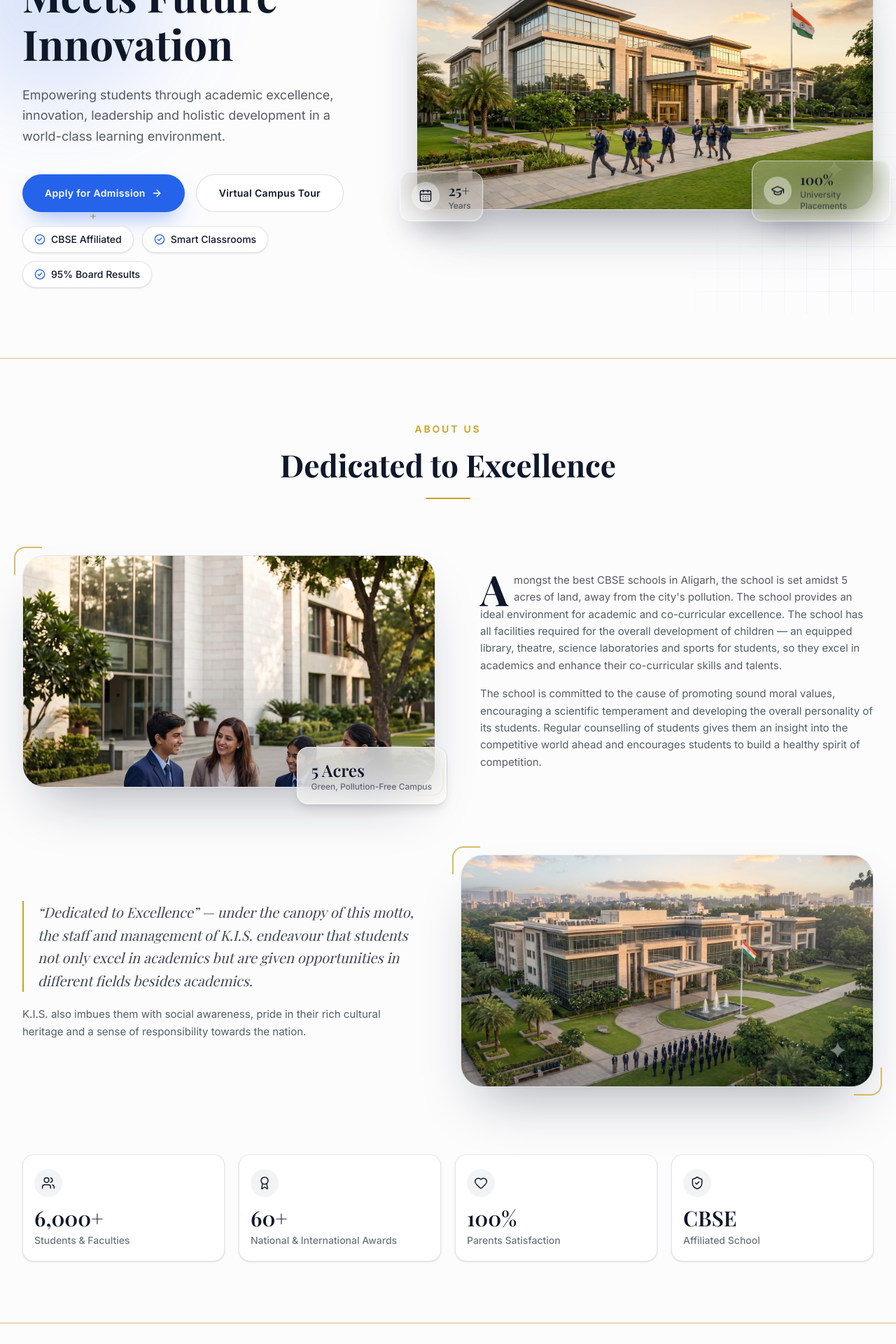
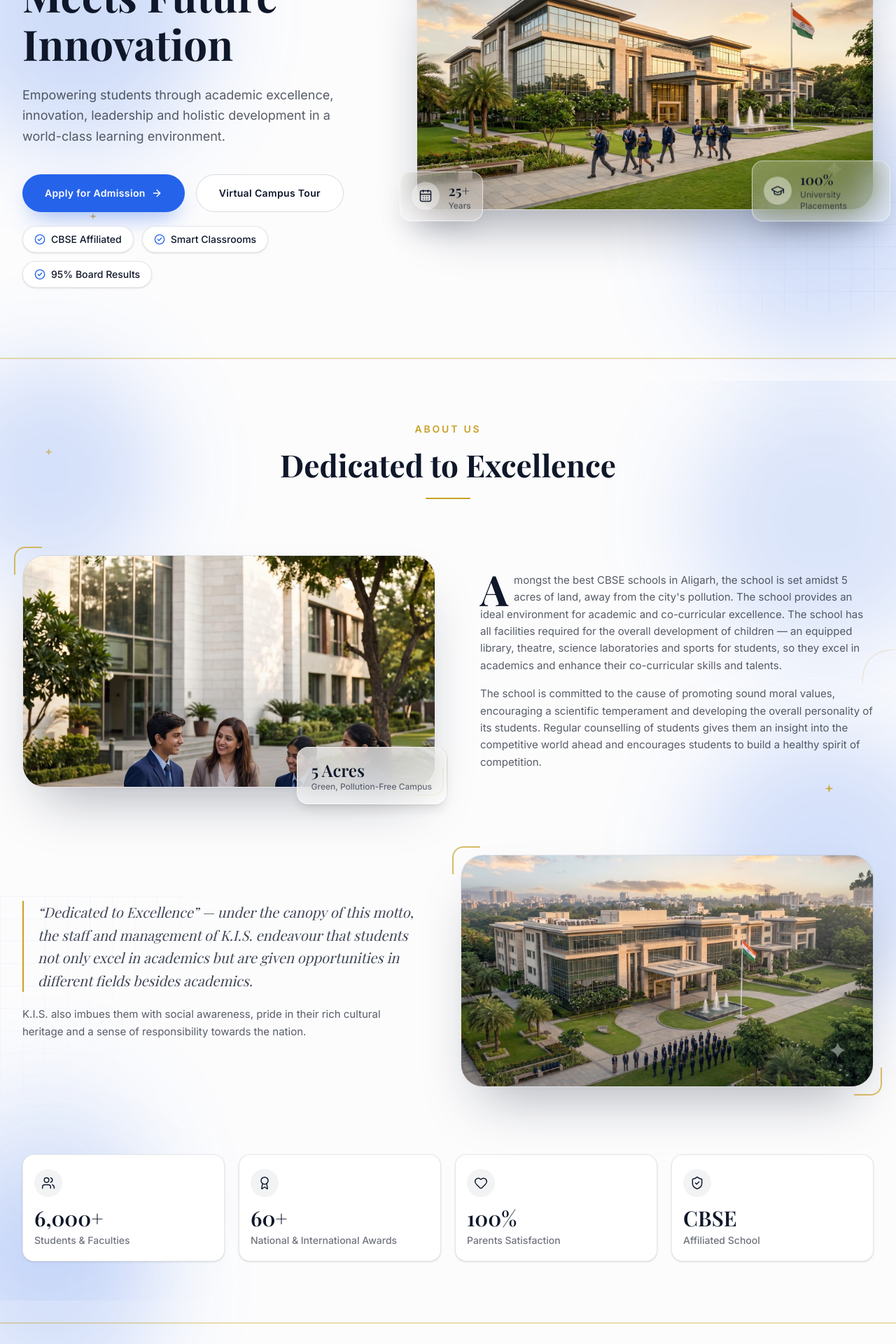
Before and after one commit to Hamidrza0008/DETTROIN-INT-HamidRza-Website, a Next.js app: page / in a window 1280 px wide. Shown: the part 320-2240 px from the top of the page at 70% size. Built offline with nearby package versions, Linux system fonts and the light colour scheme; a web font is replaced by a local one.

Commit message:
UI improvment

```diff
--- a/components/About.jsx
+++ b/components/About.jsx
@@ -86,8 +86,20 @@ export default function About() {
   return (
     <section
       id="about"
-      className="relative py-8 sm:py-10 lg:py-14"
+      className="relative overflow-hidden py-8 sm:py-10 lg:py-14"
     >
+      <motion.div
+        aria-hidden="true"
+        className="pointer-events-none absolute -right-24 top-0 -z-10 h-96 w-96 rounded-full bg-blue/15 blur-3xl"
+        animate={{ x: [0, -12, 0], y: [0, 8, 0] }}
+        transition={{ duration: 20, repeat: Infinity, ease: "easeInOut" }}
+      />
+      <motion.div
+        aria-hidden="true"
+        className="pointer-events-none absolute -left-24 bottom-0 -z-10 h-80 w-80 rounded-full bg-blue/10 blur-3xl"
+        animate={{ x: [0, 14, 0], y: [0, -10, 0] }}
+        transition={{ duration: 24, repeat: Infinity, ease: "easeInOut", delay: 3 }}
+      />
       <div className="site-container">
         <motion.div
           initial={{ opacity: 0, y: 16 }}
--- a/components/Academics.jsx
+++ b/components/Academics.jsx
@@ -102,7 +102,19 @@ export default function Academics() {
   const mobile = useScrollProgress(mobileRef);
 
   return (
-    <section id="academics" className="relative py-8 sm:py-10 lg:py-14">
+    <section id="academics" className="relative overflow-hidden py-8 sm:py-10 lg:py-14">
+      <motion.div
+        aria-hidden="true"
+        className="pointer-events-none absolute -right-24 bottom-0 -z-10 h-96 w-96 rounded-full bg-blue/15 blur-3xl"
+        animate={{ x: [0, -14, 0], y: [0, 10, 0] }}
+        transition={{ duration: 24, repeat: Infinity, ease: "easeInOut" }}
+      />
+      <motion.div
+        aria-hidden="true"
+        className="pointer-events-none absolute -left-24 top-0 -z-10 h-72 w-72 rounded-full bg-blue/10 blur-3xl"
+        animate={{ x: [0, 12, 0], y: [0, -8, 0] }}
+        transition={{ duration: 20, repeat: Infinity, ease: "easeInOut", delay: 1.5 }}
+      />
       <div className="site-container">
         <motion.div
           initial={{ opacity: 0, y: 16 }}
--- a/components/AdmissionProcess.jsx
+++ b/components/AdmissionProcess.jsx
@@ -82,7 +82,19 @@ export default function AdmissionProcess() {
   });
 
   return (
-    <section id="admissions" className="relative py-8 sm:py-10 lg:py-14">
+    <section id="admissions" className="relative overflow-hidden py-8 sm:py-10 lg:py-14">
+      <motion.div
+        aria-hidden="true"
+        className="pointer-events-none absolute -left-24 bottom-0 -z-10 h-96 w-96 rounded-full bg-blue/15 blur-3xl"
+        animate={{ x: [0, 16, 0], y: [0, -10, 0] }}
+        transition={{ duration: 22, repeat: Infinity, ease: "easeInOut" }}
+      />
+      <motion.div
+        aria-hidden="true"
+        className="pointer-events-none absolute -right-24 top-0 -z-10 h-72 w-72 rounded-full bg-blue/10 blur-3xl"
+        animate={{ x: [0, -12, 0], y: [0, 8, 0] }}
+        transition={{ duration: 18, repeat: Infinity, ease: "easeInOut", delay: 2 }}
+      />
       <div className="site-container">
         <motion.div
           initial={{ opacity: 0, y: 16 }}
--- a/components/AmbientBackground.jsx
+++ b/components/AmbientBackground.jsx
@@ -8,6 +8,10 @@ const SPARKLES = [
   { top: "78vh", left: "10%", size: 10, delay: 1.4 },
   { top: "22vh", left: "94%", size: 12, delay: 0.8 },
   { top: "60vh", left: "88%", size: 9, delay: 2.2 },
+  { top: "120vh", left: "5%", size: 11, delay: 1.0 },
+  { top: "180vh", left: "92%", size: 13, delay: 1.8 },
+  { top: "250vh", left: "8%", size: 10, delay: 0.5 },
+  { top: "320vh", left: "90%", size: 12, delay: 2.5 },
 ];
 
 export default function AmbientBackground() {
@@ -26,19 +30,44 @@ export default function AmbientBackground() {
         <path d="M120 60C80 60 60 40 60 0" stroke="currentColor" strokeWidth="1.5" />
       </svg>
 
-      {/* blue glows — kept strictly within the Hero viewport, never bleeding past it */}
+      {/* blue glows — spread across full page height for continuous premium feel */}
       <motion.div
-        className="absolute -right-24 -top-24 h-80 w-80 rounded-full bg-blue/15 blur-3xl"
+        className="absolute -right-24 -top-24 h-96 w-96 rounded-full bg-blue/20 blur-3xl"
         animate={reduceMotion ? undefined : { x: [0, -18, 0], y: [0, 12, 0] }}
         transition={{ duration: 26, repeat: Infinity, ease: "easeInOut", delay: 2 }}
       />
       <motion.div
-        className="absolute -left-24 top-[20vh] h-80 w-80 rounded-full bg-blue/15 blur-3xl"
+        className="absolute -left-24 top-[20vh] h-96 w-96 rounded-full bg-blue/20 blur-3xl"
         animate={reduceMotion ? undefined : { x: [0, 20, 0], y: [0, -14, 0] }}
         transition={{ duration: 22, repeat: Infinity, ease: "easeInOut" }}
       />
+      <motion.div
+        className="absolute -right-24 top-[55vh] h-96 w-96 rounded-full bg-blue/[0.18] blur-3xl"
+        animate={reduceMotion ? undefined : { x: [0, -15, 0], y: [0, 10, 0] }}
+        transition={{ duration: 24, repeat: Infinity, ease: "easeInOut", delay: 1.5 }}
+      />
+      <motion.div
+        className="absolute -left-24 top-[105vh] h-80 w-80 rounded-full bg-blue/[0.18] blur-3xl"
+        animate={reduceMotion ? undefined : { x: [0, 18, 0], y: [0, -12, 0] }}
+        transition={{ duration: 28, repeat: Infinity, ease: "easeInOut", delay: 0.5 }}
+      />
+      <motion.div
+        className="absolute -right-24 top-[170vh] h-96 w-96 rounded-full bg-blue/[0.18] blur-3xl"
+        animate={reduceMotion ? undefined : { x: [0, -20, 0], y: [0, 14, 0] }}
+        transition={{ duration: 25, repeat: Infinity, ease: "easeInOut", delay: 3 }}
+      />
+      <motion.div
+        className="absolute -left-24 top-[250vh] h-80 w-80 rounded-full bg-blue/[0.18] blur-3xl"
+        animate={reduceMotion ? undefined : { x: [0, 16, 0], y: [0, -10, 0] }}
+        transition={{ duration: 23, repeat: Infinity, ease: "easeInOut", delay: 1 }}
+      />
+      <motion.div
+        className="absolute -right-24 top-[330vh] h-96 w-96 rounded-full bg-blue/20 blur-3xl"
+        animate={reduceMotion ? undefined : { x: [0, -14, 0], y: [0, 18, 0] }}
+        transition={{ duration: 27, repeat: Infinity, ease: "easeInOut", delay: 2.5 }}
+      />
 
-      {/* faint blueprint grid, Hero's lower-right corner */}
+      {/* faint blueprint grid — upper */}
       <div
         className="absolute right-0 top-[60vh] h-72 w-72 opacity-40"
         style={{
@@ -50,9 +79,24 @@ export default function AmbientBackground() {
         }}
       />
 
-      {/* gold arc near the bottom of the last section */}
+      {/* faint blueprint grid — lower */}
+      <div
+        className="absolute left-0 top-[200vh] h-72 w-72 opacity-30"
+        style={{
+          backgroundImage:
+            "linear-gradient(to right, rgba(37,99,235,0.14) 1px, transparent 1px), linear-gradient(to bottom, rgba(37,99,235,0.14) 1px, transparent 1px)",
+          backgroundSize: "32px 32px",
+          maskImage: "linear-gradient(to bottom right, black 20%, transparent 75%)",
+          WebkitMaskImage: "linear-gradient(to bottom right, black 20%, transparent 75%)",
+        }}
+      />
+
+      {/* gold arcs */}
       <svg className="absolute bottom-0 left-0 h-32 w-32 text-gold/25" viewBox="0 0 120 120" fill="none">
         <path d="M0 60C40 60 60 80 60 120" stroke="currentColor" strokeWidth="1.5" />
+      </svg>
+      <svg className="absolute top-[150vh] right-0 h-24 w-24 text-gold/20" viewBox="0 0 120 120" fill="none">
+        <path d="M120 60C80 60 60 80 60 120" stroke="currentColor" strokeWidth="1.5" />
       </svg>
 
       {SPARKLES.map((s, i) => (
--- a/components/Contact.jsx
+++ b/components/Contact.jsx
@@ -33,7 +33,19 @@ export default function Contact() {
   };
 
   return (
-    <section id="contact" className="relative py-8 sm:py-10 lg:py-14">
+    <section id="contact" className="relative overflow-hidden py-8 sm:py-10 lg:py-14">
+      <motion.div
+        aria-hidden="true"
+        className="pointer-events-none absolute -right-24 top-1/3 -z-10 h-96 w-96 rounded-full bg-blue/15 blur-3xl"
+        animate={{ x: [0, -14, 0], y: [0, 10, 0] }}
+        transition={{ duration: 22, repeat: Infinity, ease: "easeInOut" }}
+      />
+      <motion.div
+        aria-hidden="true"
+        className="pointer-events-none absolute -left-24 bottom-0 -z-10 h-72 w-72 rounded-full bg-blue/10 blur-3xl"
+        animate={{ x: [0, 12, 0], y: [0, -8, 0] }}
+        transition={{ duration: 18, repeat: Infinity, ease: "easeInOut", delay: 2.5 }}
+      />
       <div className="site-container">
         <motion.div
           initial={{ opacity: 0, y: 16 }}
@@ -147,7 +159,7 @@ export default function Contact() {
                   type="submit"
                   whileHover={{ scale: 1.02 }}
                   whileTap={{ scale: 0.98 }}
-                  className="flex w-full items-center justify-center gap-2 rounded-full bg-navy px-6 py-3 text-sm font-semibold text-white shadow-md transition-shadow duration-300 hover:shadow-lg"
+                  className="flex w-full items-center justify-center gap-2 rounded-full bg-blue px-6 py-3 text-sm font-semibold text-white shadow-[0_12px_28px_-10px_rgba(37,99,235,0.45)] transition-shadow duration-300 hover:shadow-[0_16px_36px_-10px_rgba(37,99,235,0.55)]"
                 >
                   Send Message
                   <Send className="h-4 w-4" strokeWidth={2} />
--- a/components/Gallery.jsx
+++ b/components/Gallery.jsx
@@ -25,7 +25,19 @@ export default function Gallery() {
   const reduceMotion = useReducedMotion();
 
   return (
-    <section id="gallery" className="relative py-8 sm:py-10 lg:py-14">
+    <section id="gallery" className="relative overflow-hidden py-8 sm:py-10 lg:py-14">
+      <motion.div
+        aria-hidden="true"
+        className="pointer-events-none absolute -left-24 top-0 -z-10 h-96 w-96 rounded-full bg-blue/15 blur-3xl"
+        animate={{ x: [0, 14, 0], y: [0, -10, 0] }}
+        transition={{ duration: 22, repeat: Infinity, ease: "easeInOut" }}
+      />
+      <motion.div
+        aria-hidden="true"
+        className="pointer-events-none absolute -right-24 bottom-0 -z-10 h-72 w-72 rounded-full bg-blue/10 blur-3xl"
+        animate={{ x: [0, -10, 0], y: [0, 8, 0] }}
+        transition={{ duration: 18, repeat: Infinity, ease: "easeInOut", delay: 2.5 }}
+      />
       <div className="site-container">
         <motion.div
           initial={{ opacity: 0, y: 16 }}
--- a/components/Testimonials.jsx
+++ b/components/Testimonials.jsx
@@ -44,7 +44,19 @@ const fadeUp = {
 
 export default function Testimonials() {
   return (
-    <section id="testimonials" className="relative py-8 sm:py-10 lg:py-14">
+    <section id="testimonials" className="relative overflow-hidden py-8 sm:py-10 lg:py-14">
+      <motion.div
+        aria-hidden="true"
+        className="pointer-events-none absolute -right-24 top-1/4 -z-10 h-96 w-96 rounded-full bg-blue/15 blur-3xl"
+        animate={{ x: [0, -16, 0], y: [0, 10, 0] }}
+        transition={{ duration: 24, repeat: Infinity, ease: "easeInOut" }}
+      />
+      <motion.div
+        aria-hidden="true"
+        className="pointer-events-none absolute -left-24 bottom-0 -z-10 h-72 w-72 rounded-full bg-blue/10 blur-3xl"
+        animate={{ x: [0, 14, 0], y: [0, -8, 0] }}
+        transition={{ duration: 20, repeat: Infinity, ease: "easeInOut", delay: 1.8 }}
+      />
       <div className="site-container">
         <motion.div
           initial={{ opacity: 0, y: 16 }}
--- a/components/WhyChooseUs.jsx
+++ b/components/WhyChooseUs.jsx
@@ -59,7 +59,19 @@ const fadeUp = {
 
 export default function WhyChooseUs() {
   return (
-    <section id="why-us" className="relative py-8 sm:py-10 lg:py-14">
+    <section id="why-us" className="relative overflow-hidden py-8 sm:py-10 lg:py-14">
+      <motion.div
+        aria-hidden="true"
+        className="pointer-events-none absolute -left-24 top-1/3 -z-10 h-96 w-96 rounded-full bg-blue/15 blur-3xl"
+        animate={{ x: [0, 16, 0], y: [0, -10, 0] }}
+        transition={{ duration: 22, repeat: Infinity, ease: "easeInOut" }}
+      />
+      <motion.div
+        aria-hidden="true"
+        className="pointer-events-none absolute -right-24 bottom-0 -z-10 h-72 w-72 rounded-full bg-blue/10 blur-3xl"
+        animate={{ x: [0, -12, 0], y: [0, 8, 0] }}
+        transition={{ duration: 18, repeat: Infinity, ease: "easeInOut", delay: 2 }}
+      />
       <div className="site-container">
         <motion.div
           initial={{ opacity: 0, y: 16 }}
```
